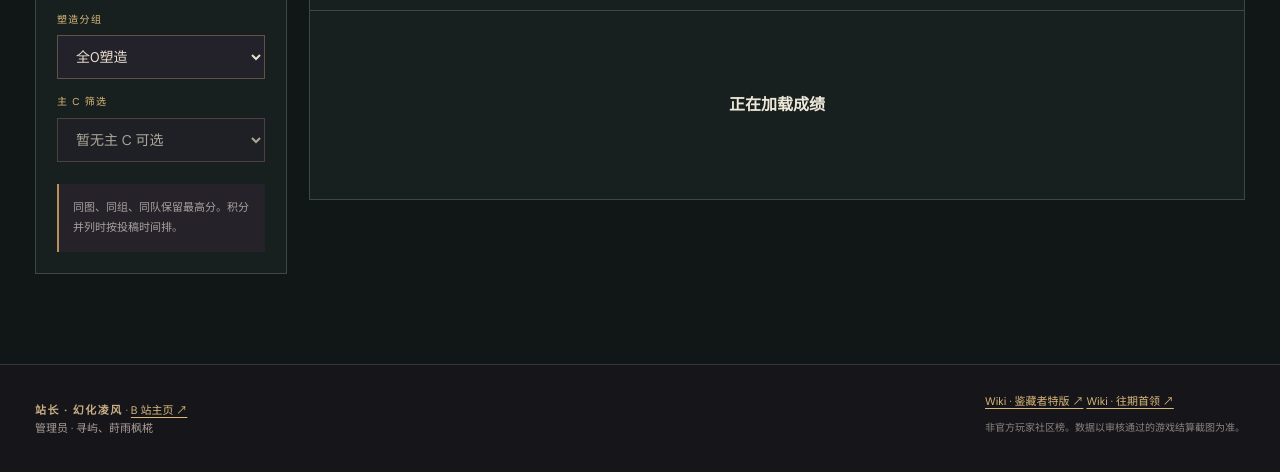
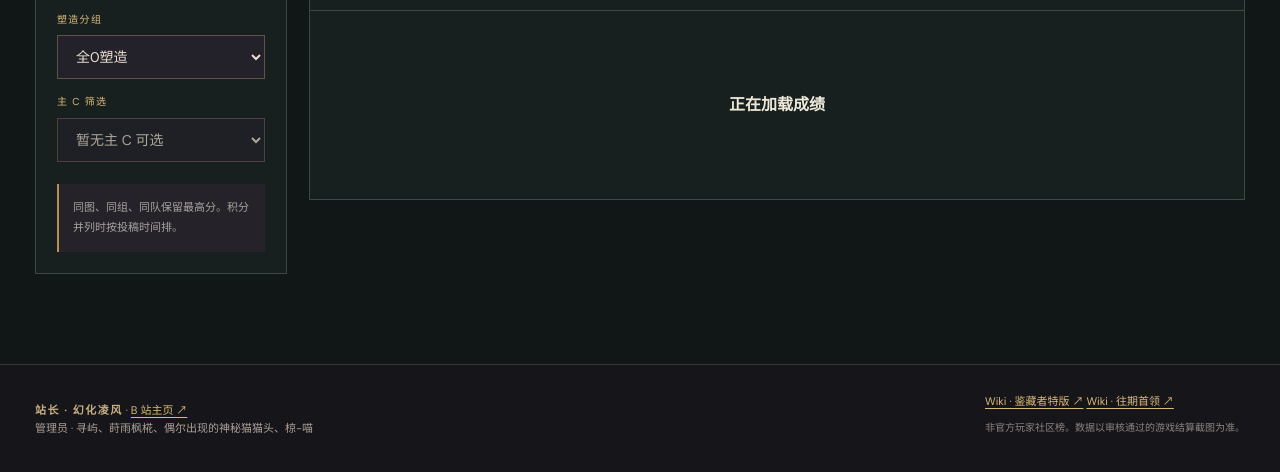
Before and after one commit to huan-god/mane-leaderboard, a plain HTML site: page index.html in a window 1280 px wide. Shown: the part 632-1104 px from the top of the page. Drawn offline with Linux system fonts and the light colour scheme; a script that the page names is missing.

Commit message:
Update the community moderation team

```diff
--- a/index.html
+++ b/index.html
@@ -36,7 +36,7 @@
   </main>
   <footer class="footer">
     <div><b>站长 · 幻化凌风</b> · <a class="text-button" href="https://space.bilibili.com/266889606" rel="noopener noreferrer" target="_blank">B 站主页 ↗</a>
-      <div>管理员 · 寻屿、莳雨枫椛</div></div>
+      <div>管理员 · 寻屿、莳雨枫椛、偶尔出现的神秘猫猫头、椋-喵</div></div>
     <div><a class="text-button" href="https://res1999.huijiwiki.com/wiki/鬃毛邮报4.1" rel="noopener noreferrer" target="_blank">Wiki · 鉴藏者特版 ↗</a>
       <a class="text-button" href="https://res1999.huijiwiki.com/wiki/鬃毛邮报" rel="noopener noreferrer" target="_blank">Wiki · 往期首领 ↗</a>
       <p>非官方玩家社区榜。数据以审核通过的游戏结算截图为准。</p></div>
```
